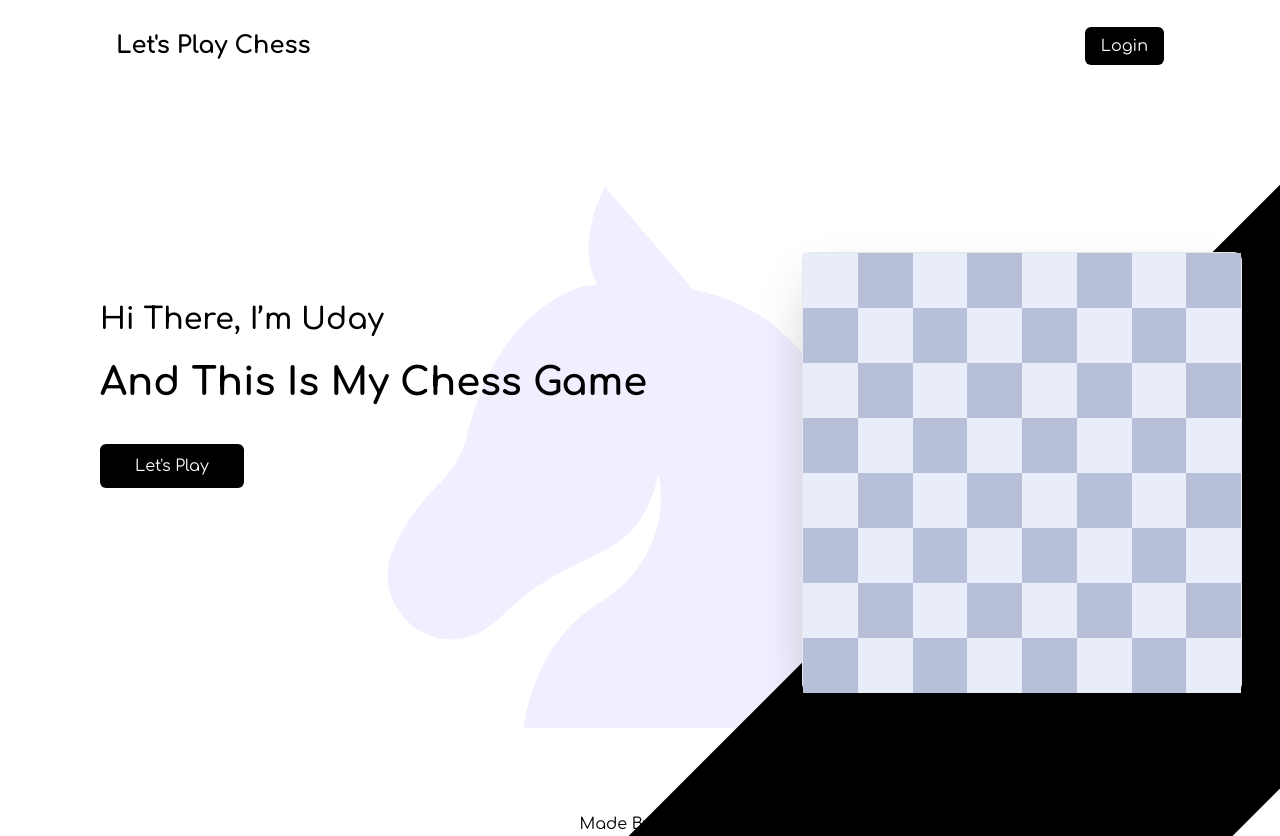
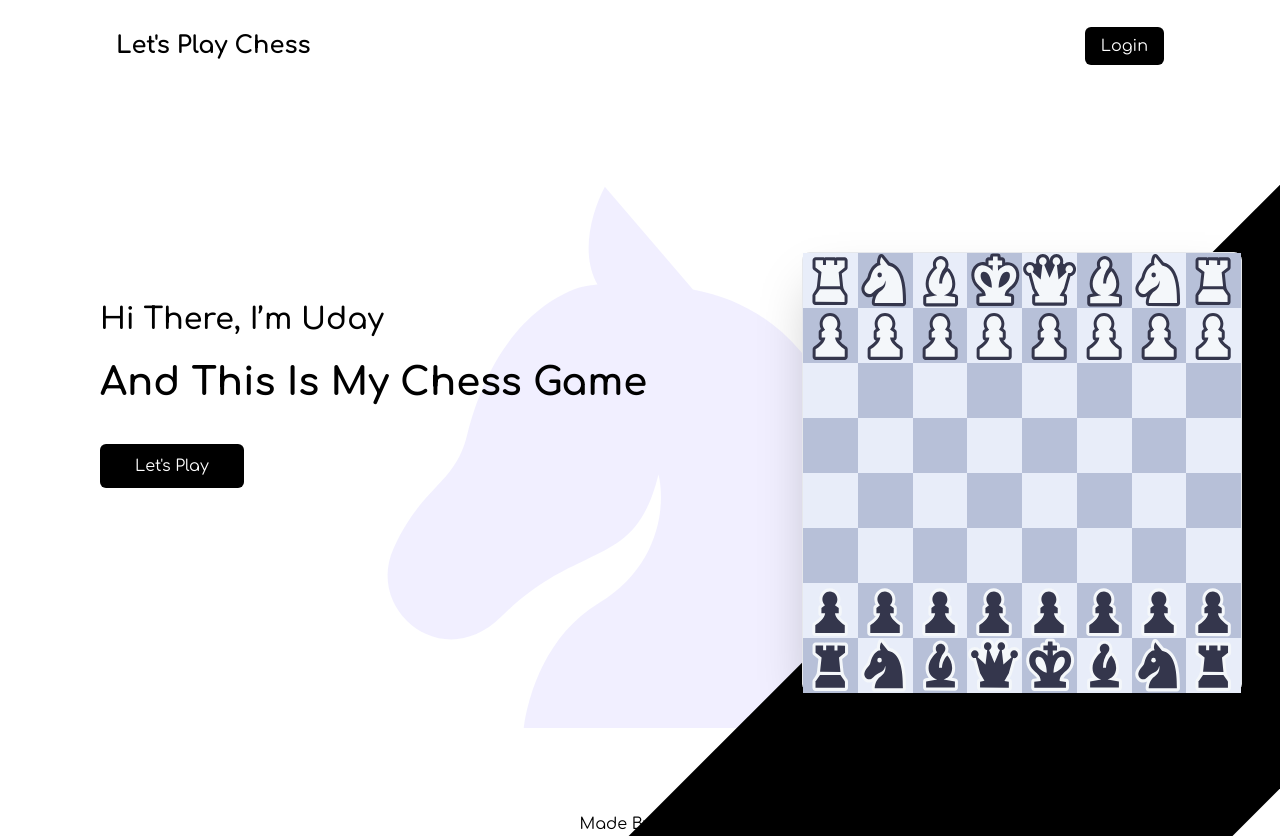
Before and after one commit to Uday-lal/Online-chess, a Next.js app: page / in a window 1280 px wide. Built offline with nearby package versions, Linux system fonts and the light colour scheme.

Commit message:
Add chess pieces

```diff
--- a/src/components/Board.jsx
+++ b/src/components/Board.jsx
@@ -1,5 +1,11 @@
 "use client";
 import { useEffect, useRef, useState } from "react";
+import Pawn from "./pieces/Pawn";
+import King from "./pieces/King";
+import Queen from "./pieces/Queen";
+import Bishop from "./pieces/Bishop";
+import Hourse from "./pieces/Hourse";
+import Rook from "./pieces/Rook";
 
 function Board(props) {
   const boardRef = useRef(null);
@@ -8,6 +14,48 @@ function Board(props) {
   const rowCount = 8;
   const colCount = 8;
   const [boardState, setBoardState] = useState([]);
+  const pieceKewords = {
+    kw: <King side="white" />,
+    kb: <King side="black" />,
+    qw: <Queen side="white" />,
+    qb: <Queen side="black" />,
+    pw: <Pawn side="white" />,
+    pb: <Pawn side="black" />,
+    bw: <Bishop side="white" />,
+    bb: <Bishop side="black" />,
+    hw: <Hourse side="white" />,
+    hb: <Hourse side="black" />,
+    rw: <Rook side="white" />,
+    rb: <Rook side="black" />,
+  };
+
+  const intiateBoard = () => {
+    const board = [];
+    const maxCount = 8;
+
+    const firstCol = ["rw", "hw", "bw", "kw", "qw", "bw", "hw", "rw"];
+    const secondCol = Array.from({ length: maxCount }, () => "pw");
+    const lastSecondCol = Array.from({ length: maxCount }, () => "pb");
+    const lastCol = ["rb", "hb", "bb", "qb", "kb", "bb", "hb", "rb"];
+
+    const emptyCol = Array.from({ length: maxCount }, () => "");
+
+    for (let i = 0; i < maxCount; i++) {
+      if (i === 0) {
+        board.push(firstCol);
+      } else if (i === 1) {
+        board.push(secondCol);
+      } else if (i === maxCount - 2) {
+        board.push(lastSecondCol);
+      } else if (i === maxCount - 1) {
+        board.push(lastCol);
+      } else {
+        board.push(emptyCol);
+      }
+    }
+
+    setBoardState(board);
+  };
 
   useEffect(() => {
     if (boardRef.current) {
@@ -16,12 +64,14 @@ function Board(props) {
       const boardHeight = elementReact.height;
       setBoxWidth(boardWidth / 8);
       setBoxHeight(boardHeight / 8);
+
+      intiateBoard();
     }
   }, []);
 
   return (
     <div ref={boardRef} className="w-full h-full border shadow-2xl rounded-lg">
-      {Array.from({ length: colCount }).map((_, i) => (
+      {/* {Array.from({ length: colCount }).map((_, i) => (
         <div key={i} className="box_col grid grid-cols-8">
           {i % 2 === 0 ? (
             <>
@@ -55,6 +105,45 @@ function Board(props) {
             </>
           )}
         </div>
+      ))} */}
+      {boardState.map((boardCol, i) => (
+        <div key={i} className="box_col grid grid-cols-8">
+          {i % 2 === 0 ? (
+            <>
+              {boardCol.map((piece, j) => (
+                <div
+                  className={`box ${
+                    j % 2 === 0 ? "bg-[#E8EDF9]" : "bg-[#B7C0D8]"
+                  } `}
+                  key={j + i}
+                  style={{
+                    width: `${boxWidth}px`,
+                    height: `${boxHeight}px`,
+                  }}
+                >
+                  {pieceKewords[piece]}
+                </div>
+              ))}
+            </>
+          ) : (
+            <>
+              {boardCol.map((piece, j) => (
+                <div
+                  className={`box ${
+                    j % 2 === 0 ? "bg-[#B7C0D8]" : "bg-[#E8EDF9]"
+                  } `}
+                  key={j + i}
+                  style={{
+                    width: `${boxWidth}px`,
+                    height: `${boxHeight}px`,
+                  }}
+                >
+                  {pieceKewords[piece]}
+                </div>
+              ))}
+            </>
+          )}
+        </div>
       ))}
     </div>
   );
--- a/src/components/pieces/Rook.jsx
+++ b/src/components/pieces/Rook.jsx
@@ -1,6 +1,9 @@
 "use client";
 
 function Rook(props) {
+  const nextMove = () => {
+    // ...
+  };
   return (
     <>
       {props.side === "black" ? (
```
